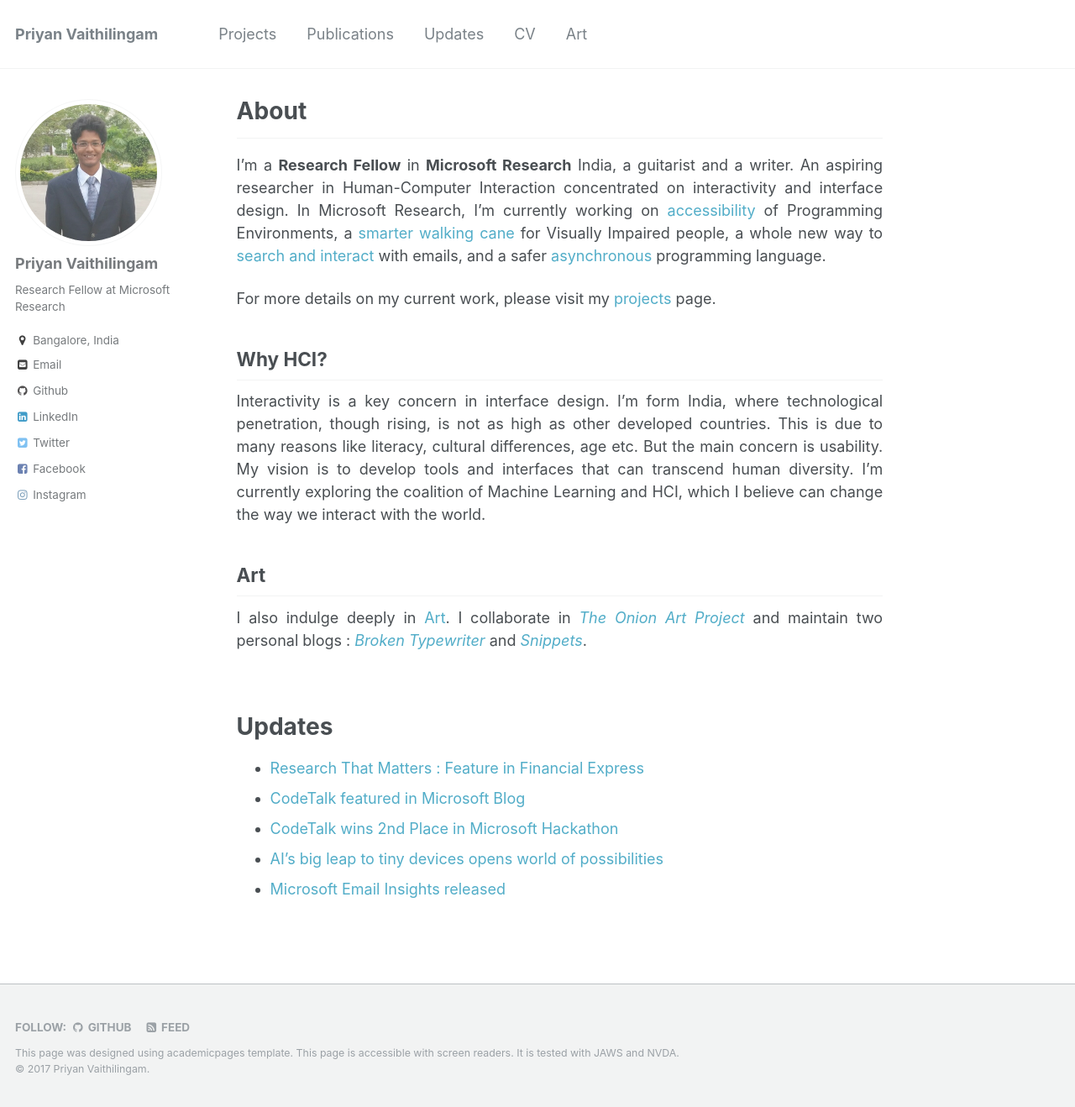
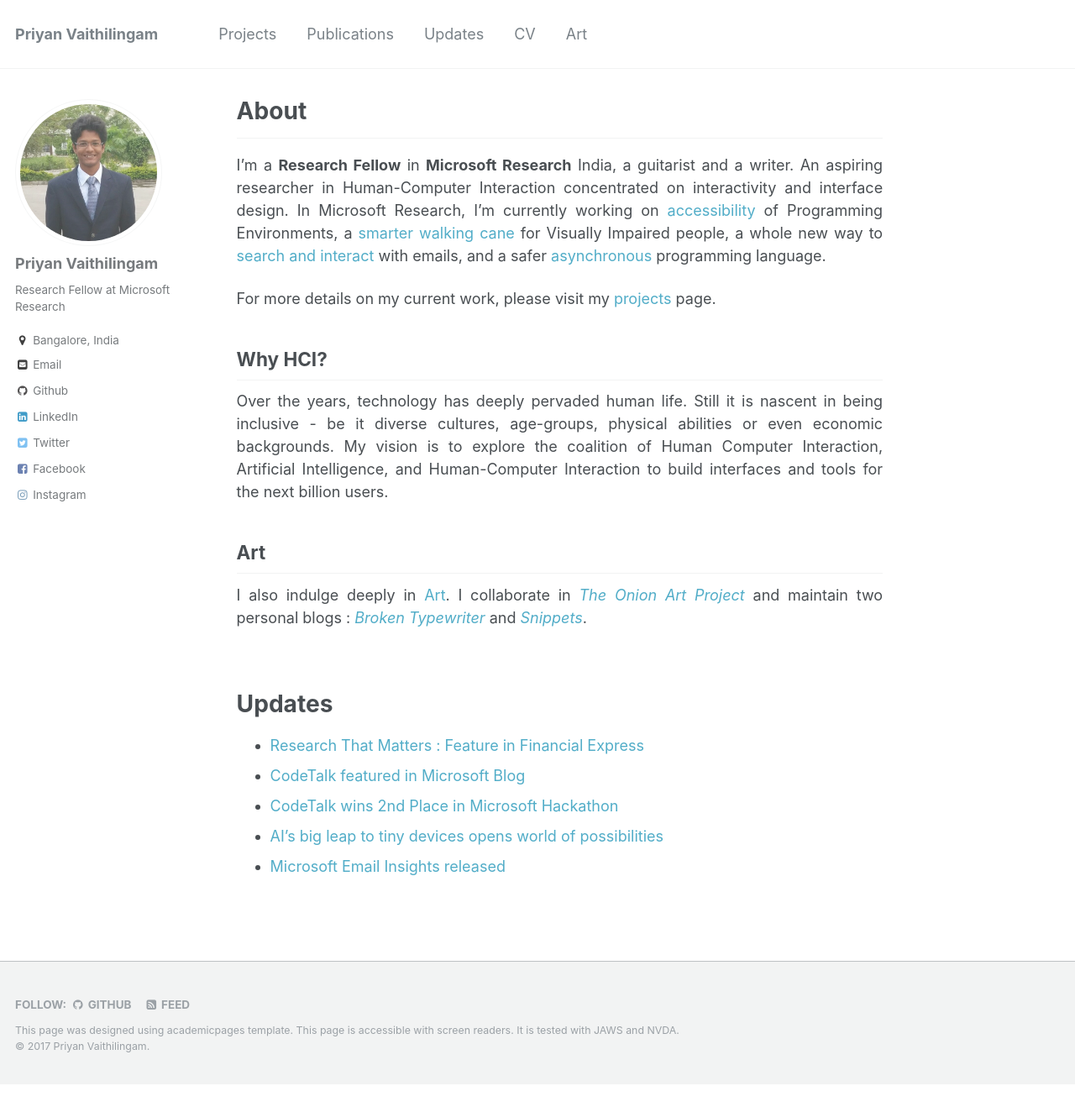
Before and after one commit to priyanmuthu/priyanmuthu.github.io, a Jekyll site: the page built from _pages/about.md, in a window 1280 px wide and 1318 px high. Shown: the whole window at 84% size. Built offline with Jekyll 4.4.1, drawn with Linux system fonts in a browser that asks for light colours.

Commit message:
homepage updates

```diff
--- a/_pages/about.md
+++ b/_pages/about.md
@@ -15,7 +15,7 @@
 
 Why HCI?
 ---
-Interactivity is a key concern in interface design. I'm form India, where technological penetration, though rising, is not as high as other developed countries. This is due to many reasons like literacy, cultural differences, age etc. But the main concern is usability. My vision is to develop tools and interfaces that can transcend human diversity. I'm currently exploring the coalition of Machine Learning and HCI, which I believe can change the way we interact with the world.
+Over the years, technology has deeply pervaded human life. Still it is nascent in being inclusive - be it diverse cultures, age-groups, physical abilities or even economic backgrounds. My vision is to explore the coalition of Human Computer Interaction, Artificial Intelligence, and Human-Computer Interaction to build interfaces and tools for the next billion users.
 {: .text-justify}
 
 Art
```
